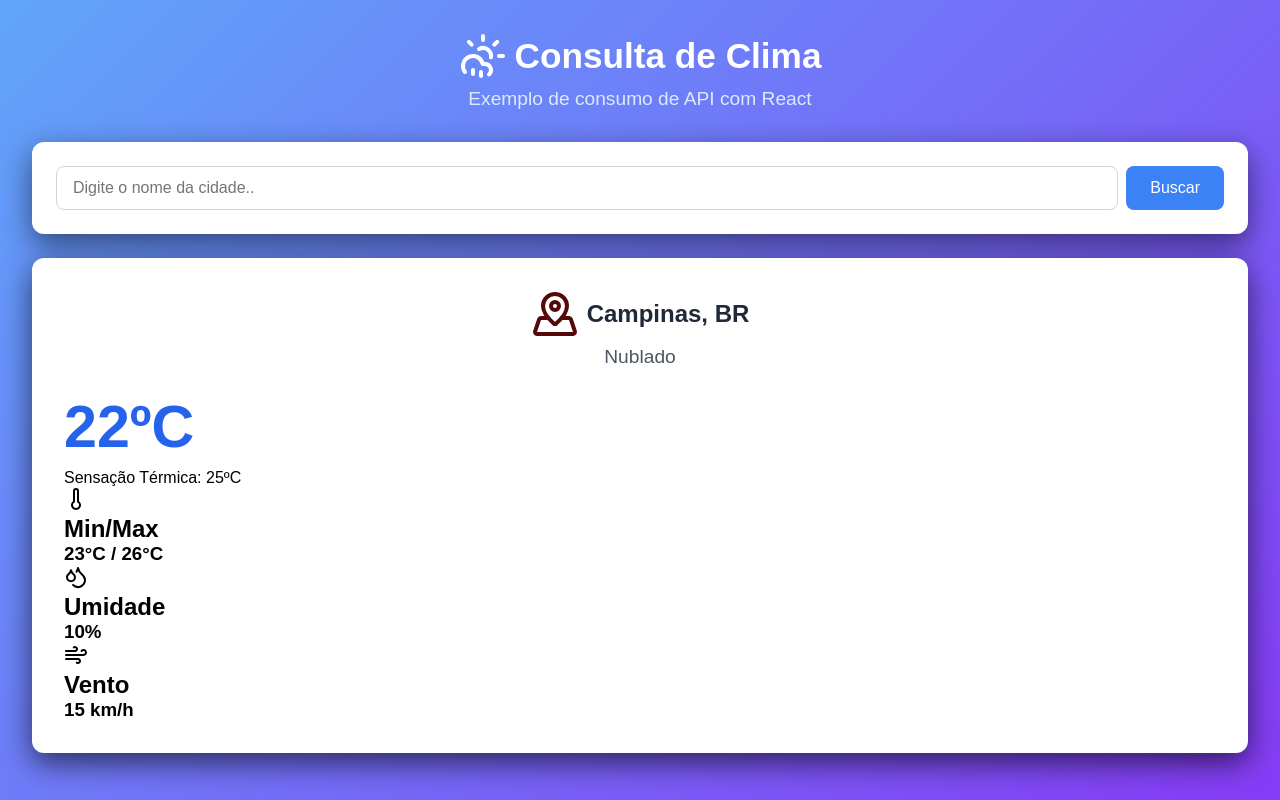
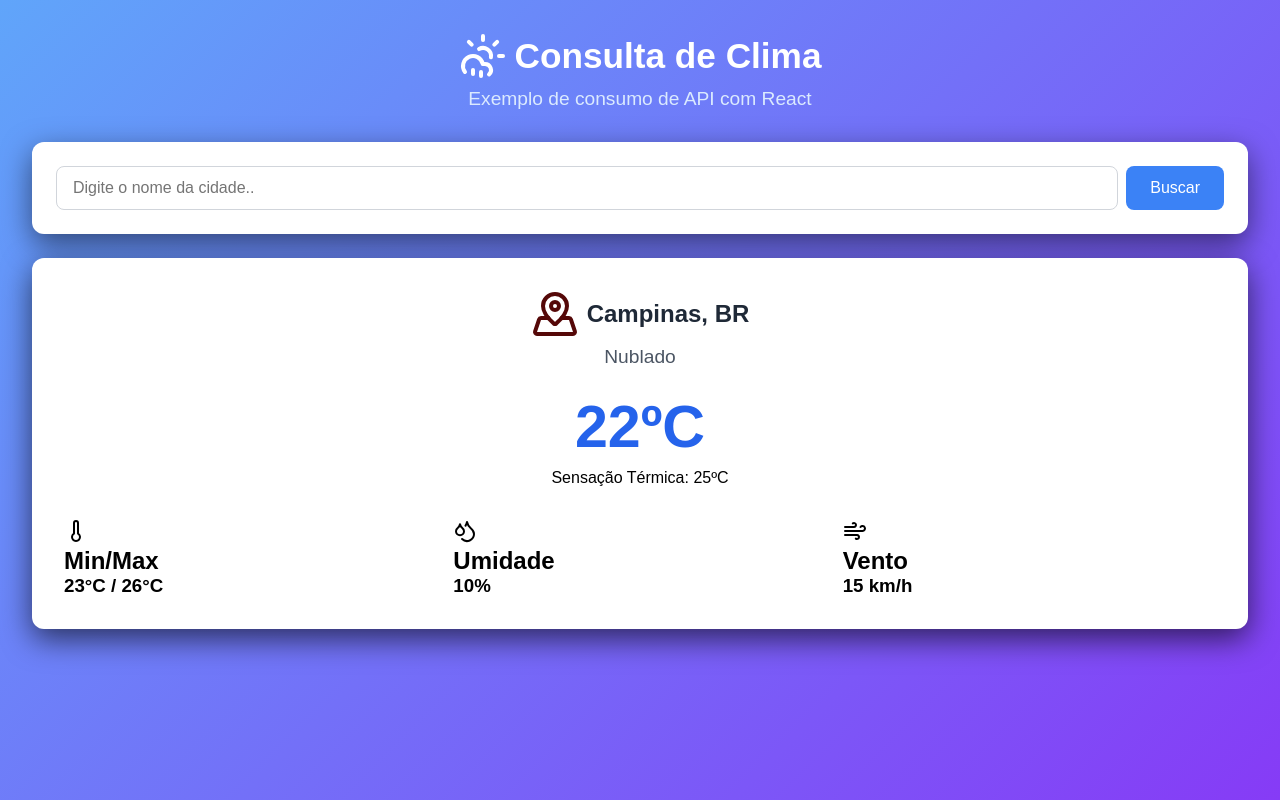
Before and after one commit to laurabrilhantee/climao, a React (Vite) app: page / in a window 1280 px wide. Built offline with nearby package versions, Linux system fonts and the light colour scheme.

Commit message:
Add files via upload

```diff
--- a/src/App.css
+++ b/src/App.css
@@ -96,7 +96,7 @@ header p{
   text-transform: capitalize;
   font-size: 1.2em;
 }
-.temperatura-box{
+#temperatura-box{
  text-align: center;
  margin-bottom: 32px;
 }
@@ -106,8 +106,11 @@ header p{
   color: #2563eb;
   margin-bottom: 8px;
 }
+.sensacao{
+  color: #4b5563;
+}
 .detalhes-box{
   display: grid;
-  grid-template-columns: repeat(3.1fr);
+  grid-template-columns: repeat(3,1fr);
   gap: 16px;
 }
--- a/src/App.jsx
+++ b/src/App.jsx
@@ -90,7 +90,7 @@ function App() {
               </div>
             </div>
 
-            <div ClassName="detalher-box">
+            <div className="detalhes-box">
 
               <div className="detalhes-item">
                 <Thermometer />
```
